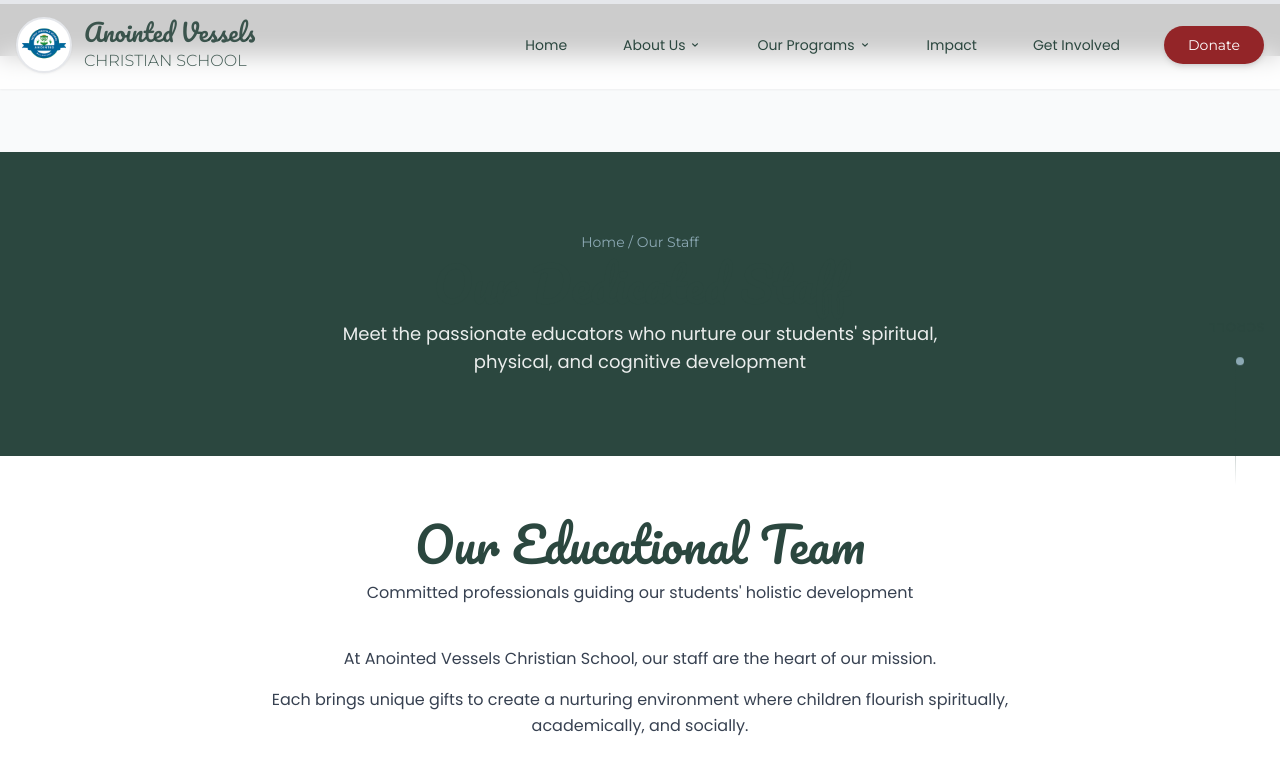
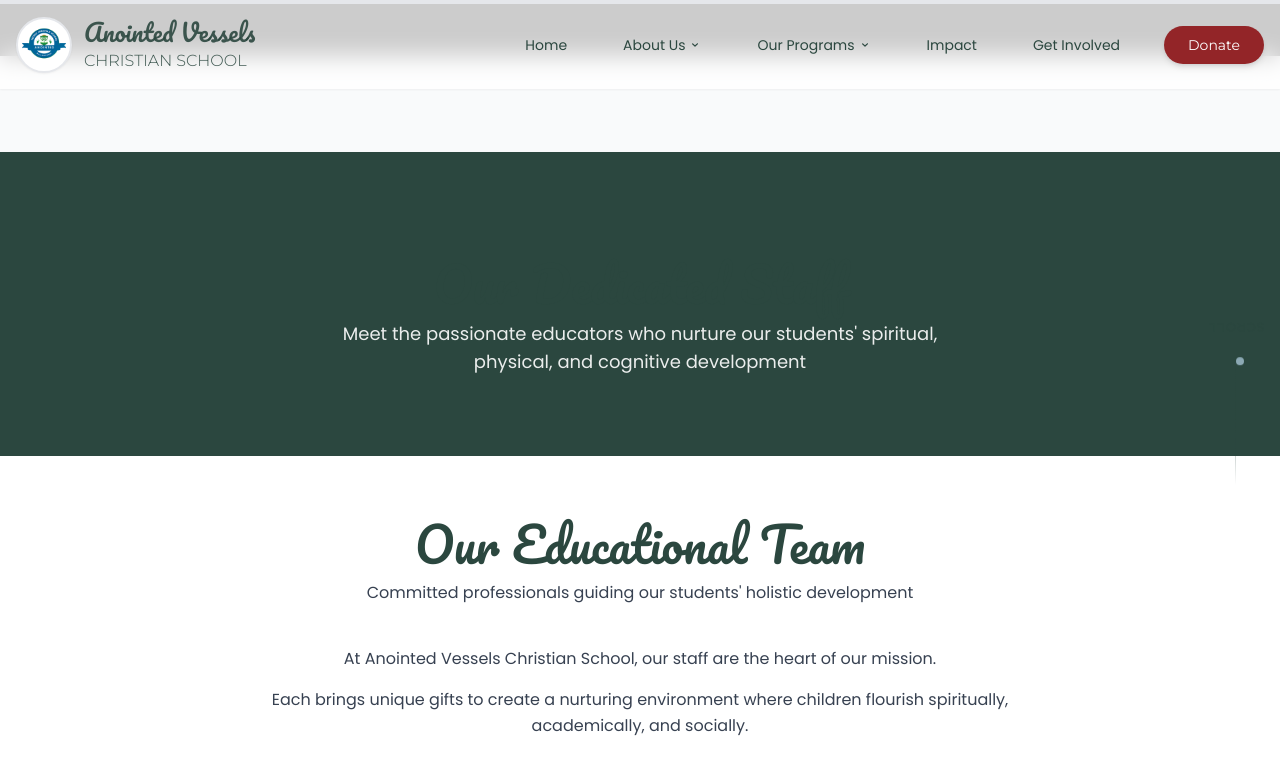
Before and after one commit to WatchDog386/anointed, a React (Vite) app: page /staff in a window 1280 px wide. Shown: the top 784 px of the page. Built offline with nearby package versions, Linux system fonts and the light colour scheme.

Commit message:
updated:staff.jsx

```diff
--- a/src/routes/Staff.jsx
+++ b/src/routes/Staff.jsx
@@ -80,7 +80,7 @@ const Staff = () => {
       role: "Chef",
       category: "support",
       bio: "Md. Sheryl works alongside our kitchen team...",
-      image:"/LEAH.JPG"
+      image:"/SHARON.JPG",
     },
     {
       id: 8,
@@ -129,8 +129,8 @@ const Staff = () => {
           >
             <div className="text-sm text-accent mb-2 font-montserrat">
               <button onClick={() => navigate('/')} className="hover:underline">
-                Home
-              </button> / Our Staff
+
+              </button>
             </div>
             <h1 className="text-3xl sm:text-4xl md:text-5xl font-normal mb-3 font-script">
               Our Dedicated Staff
```
Also changed, not shown: public/LEAH .JPG (renamed from public/LEAH 2.JPG).
